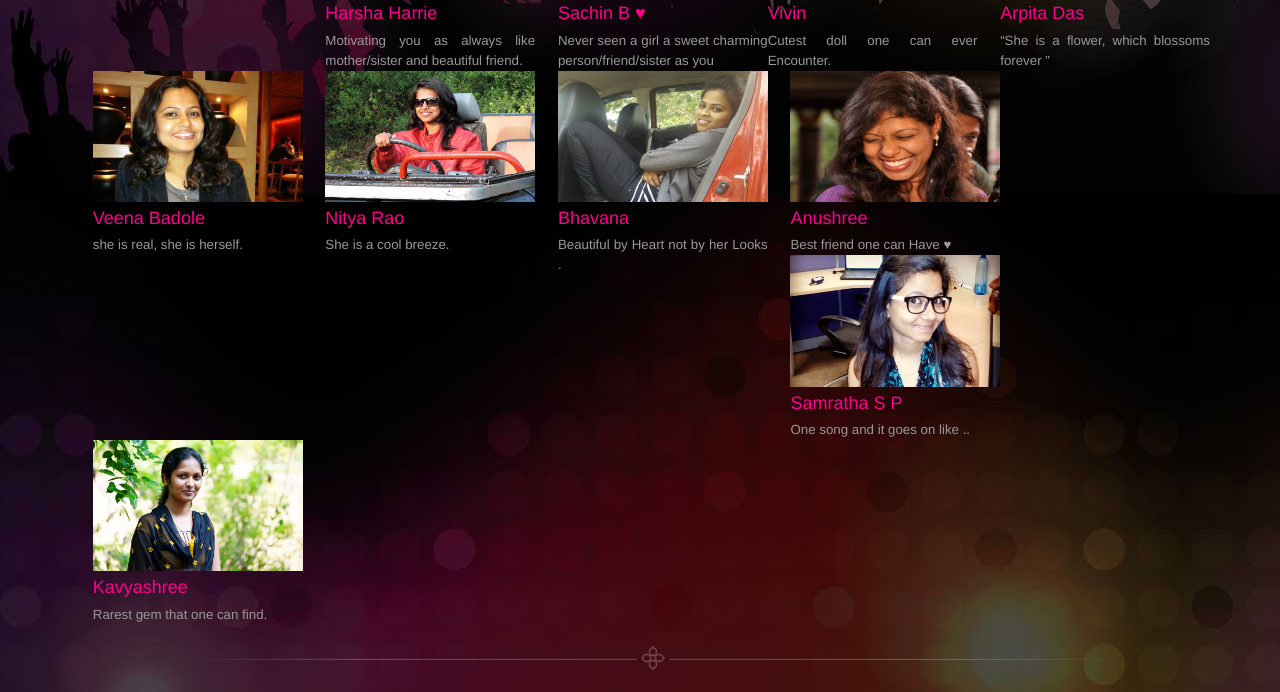
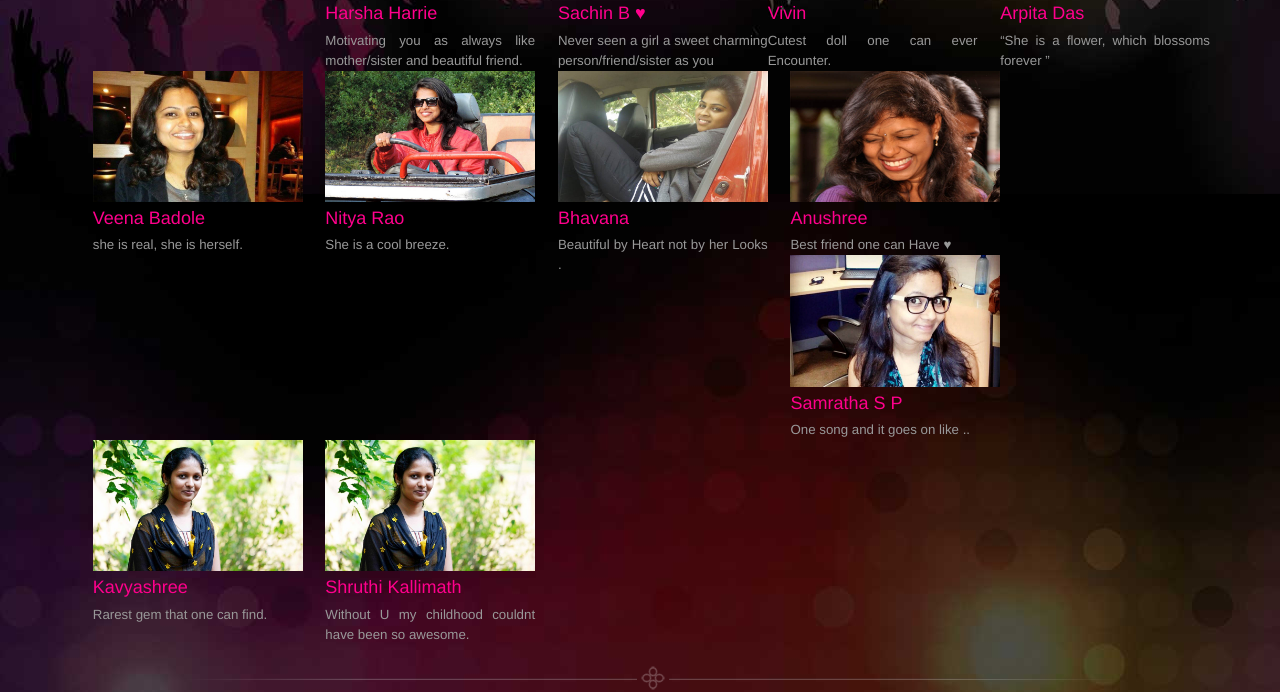
Before and after one commit to kishorebt/Ramya-Bday, a plain HTML site: page about.html in a window 1280 px wide. Shown: the part 1154-1846 px from the top of the page. Drawn offline with nearby package versions, Linux system fonts and the light colour scheme; files whose address does not match are found by name; a web font is replaced by a local one.

Commit message:
Ramya Birthday

```diff
--- a/about.html
+++ b/about.html
@@ -193,6 +193,12 @@ lala lala la…..
 				 <p> Rarest gem that one can find.</p>
 			 </div>
 
+			 <div class="pic">
+				 <a class="fancybox" href="images/test/Kavyashree.jpg" data-fancybox-group="gallery" title="U are the must have cute little flower everyone should have in their garden !!!!  without you my childhood couldnt have been so awesome !!!  I still keep my promise to be ur neighbour for lifetime  as we decided in our skirt days ."><img src="images/test/Kavyashree.jpg" class="img-style row6" alt=""><span> </span></a>
+				 <h4><a href="#">Shruthi Kallimath</a></h4>
+				 <p> Without U my childhood couldnt have been so awesome.</p>
+			 </div>
+
 
 
 
```
Also changed, not shown: images/personal/frnds/frnds.jpg, images/test/shru.jpg (added).
